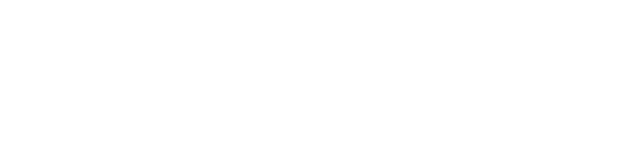
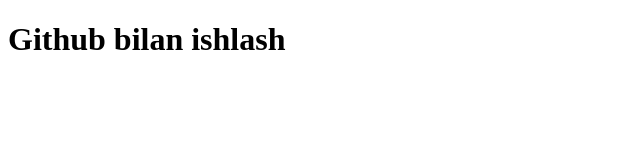
Before and after one commit to Shohruzbek/index, a plain HTML site: page index.html in a window 1280 px wide. Shown: the whole page, without its empty margins (0-640 px from the left). Drawn offline with Linux system fonts and the light colour scheme.

Commit message:
Update index.html

```diff
--- a/index.html
+++ b/index.html
@@ -7,6 +7,6 @@
     <title>Document</title>
 </head>
 <body>
-
+    <h1>Github bilan ishlash</h1>
 </body>
 </html>
```
